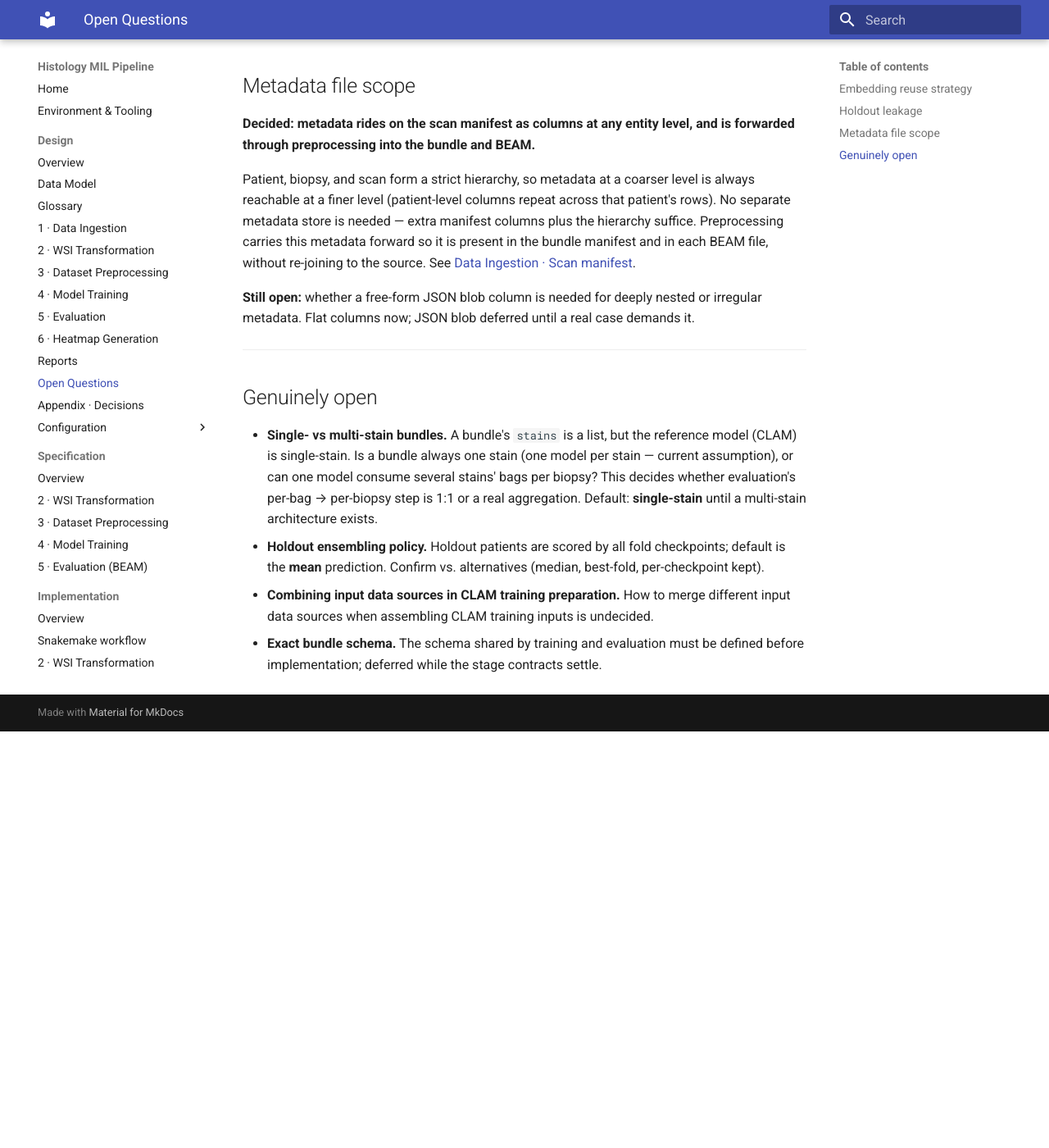
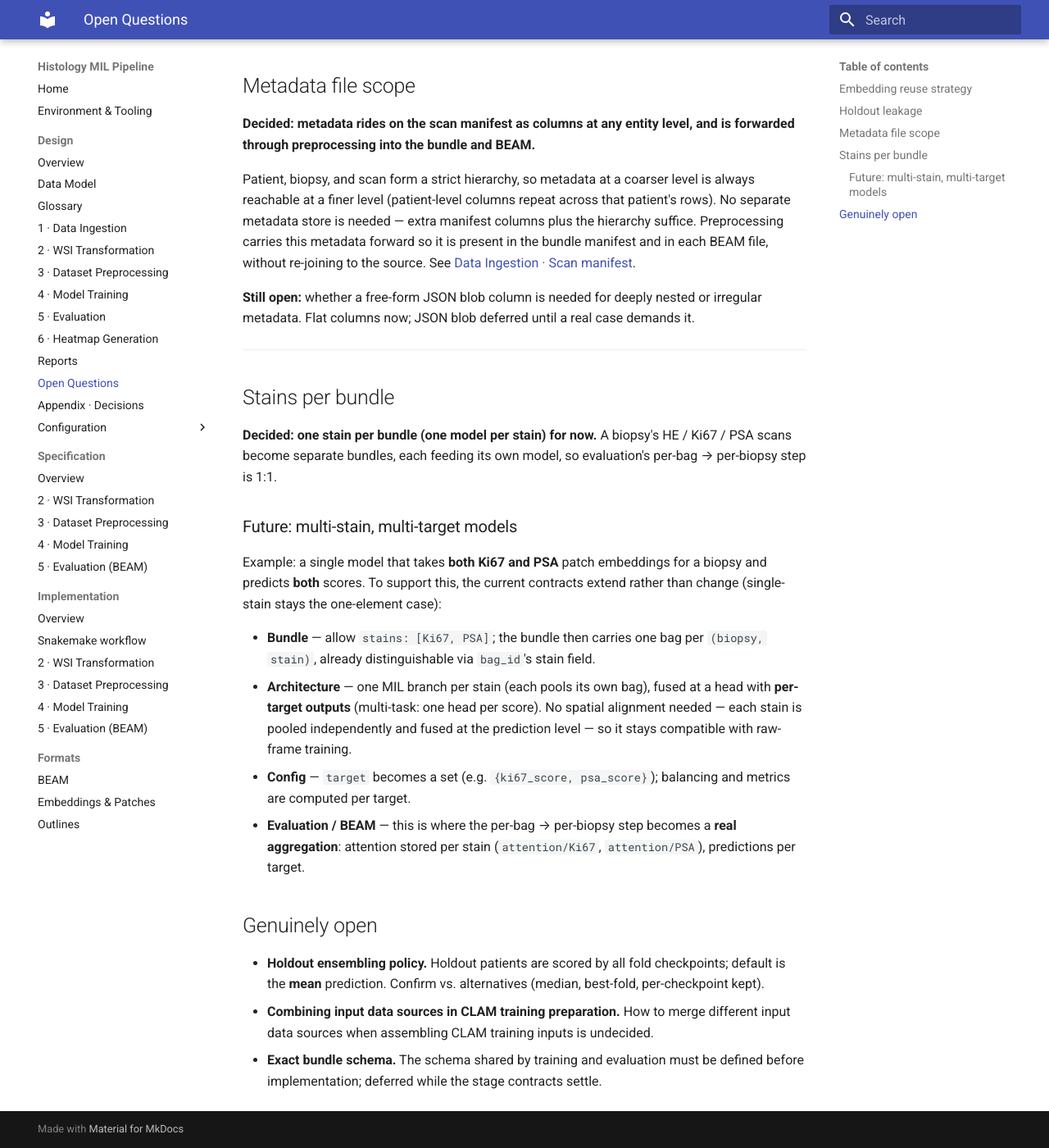
Before and after one commit to TheodorLindberg/SPRINTER_CLAM_DESIGN, an MkDocs documentation site: the page built from docs/design/09-open-questions.md, in a window 1280 px wide and 1400 px high, scrolled down 1342 px. Shown: the whole window at 82% size. Built offline with MkDocs 1.6.1 and Material for MkDocs 9.7.7, drawn with Linux system fonts in a browser that asks for light colours; before the commit the page ends 2234 px from its top, so only the background shows below that.

Commit message:
Decide one stain per bundle; note multi-stain future path
- Single-stain per bundle now (evaluation per-bag→per-biopsy is 1:1)
- Future note: multi-stain, multi-target models (e.g. Ki67+PSA → both
  scores) via per-stain MIL branches + per-target heads; BEAM aggregates
  attention per stain. Contracts extend, single-stain stays the base case

Co-Authored-By: Claude Opus 4.8 <noreply@anthropic.com>

```diff
--- a/docs/configs/preprocessing.yaml
+++ b/docs/configs/preprocessing.yaml
@@ -24,7 +24,7 @@ embedding:
 
 bundle:                           # a bundle is a PREPARED COHORT (one per stain/embedding/variant)
   cohort: prostate_combined_v1
-  stains: [HE]
+  stains: [HE]                        # one stain per bundle for now (multi-stain = future)
   embedding_model: example_embedder_v1
   source_variant: raw             # raw for training/metrics
   include_labels: true            # false for label-free evaluation bundles
--- a/docs/design/09-open-questions.md
+++ b/docs/design/09-open-questions.md
@@ -45,9 +45,21 @@ Patient, biopsy, and scan form a strict hierarchy, so metadata at a coarser leve
 
 ---
 
+## Stains per bundle
+
+**Decided: one stain per bundle (one model per stain) for now.** A biopsy's HE / Ki67 / PSA scans become separate bundles, each feeding its own model, so evaluation's per-bag → per-biopsy step is 1:1.
+
+### Future: multi-stain, multi-target models
+
+Example: a single model that takes **both Ki67 and PSA** patch embeddings for a biopsy and predicts **both** scores. To support this, the current contracts extend rather than change (single-stain stays the one-element case):
+
+- **Bundle** — allow `stains: [Ki67, PSA]`; the bundle then carries one bag per `(biopsy, stain)`, already distinguishable via `bag_id`'s stain field.
+- **Architecture** — one MIL branch per stain (each pools its own bag), fused at a head with **per-target outputs** (multi-task: one head per score). No spatial alignment needed — each stain is pooled independently and fused at the prediction level — so it stays compatible with raw-frame training.
+- **Config** — `target` becomes a set (e.g. `{ki67_score, psa_score}`); balancing and metrics are computed per target.
+- **Evaluation / BEAM** — this is where the per-bag → per-biopsy step becomes a **real aggregation**: attention stored per stain (`attention/Ki67`, `attention/PSA`), predictions per target.
+
 ## Genuinely open
 
-- **Single- vs multi-stain bundles.** A bundle's `stains` is a list, but the reference model (CLAM) is single-stain. Is a bundle always one stain (one model per stain — current assumption), or can one model consume several stains' bags per biopsy? This decides whether evaluation's per-bag → per-biopsy step is 1:1 or a real aggregation. Default: **single-stain** until a multi-stain architecture exists.
 - **Holdout ensembling policy.** Holdout patients are scored by all fold checkpoints; default is the **mean** prediction. Confirm vs. alternatives (median, best-fold, per-checkpoint kept).
 - **Combining input data sources in CLAM training preparation.** How to merge different input data sources when assembling CLAM training inputs is undecided.
 - **Exact bundle schema.** The schema shared by training and evaluation must be defined before implementation; deferred while the stage contracts settle.
```
Also changed, not shown: CLAUDE.md (+1 -0 lines), docs/spec/evaluation.md (+1 -1 lines).
